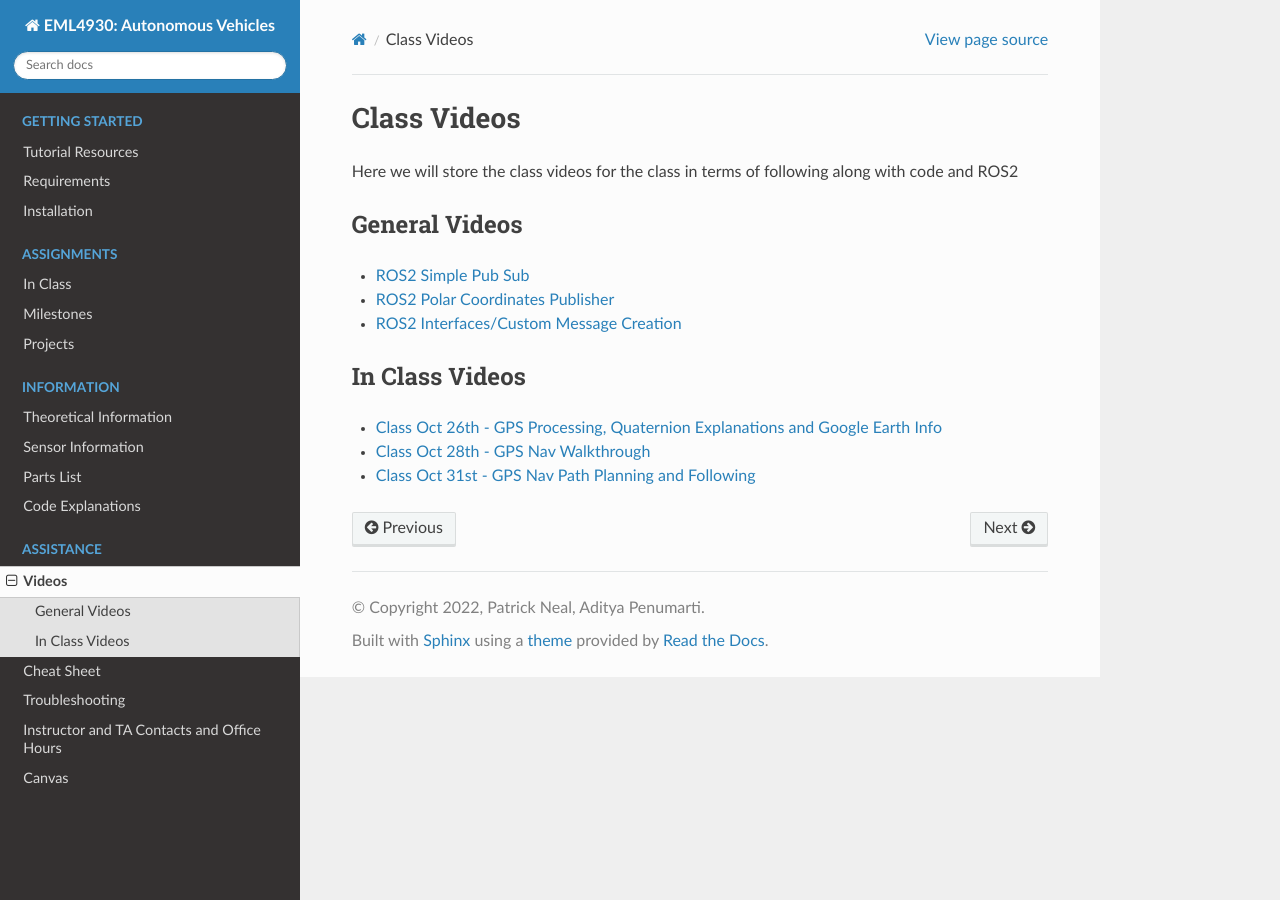
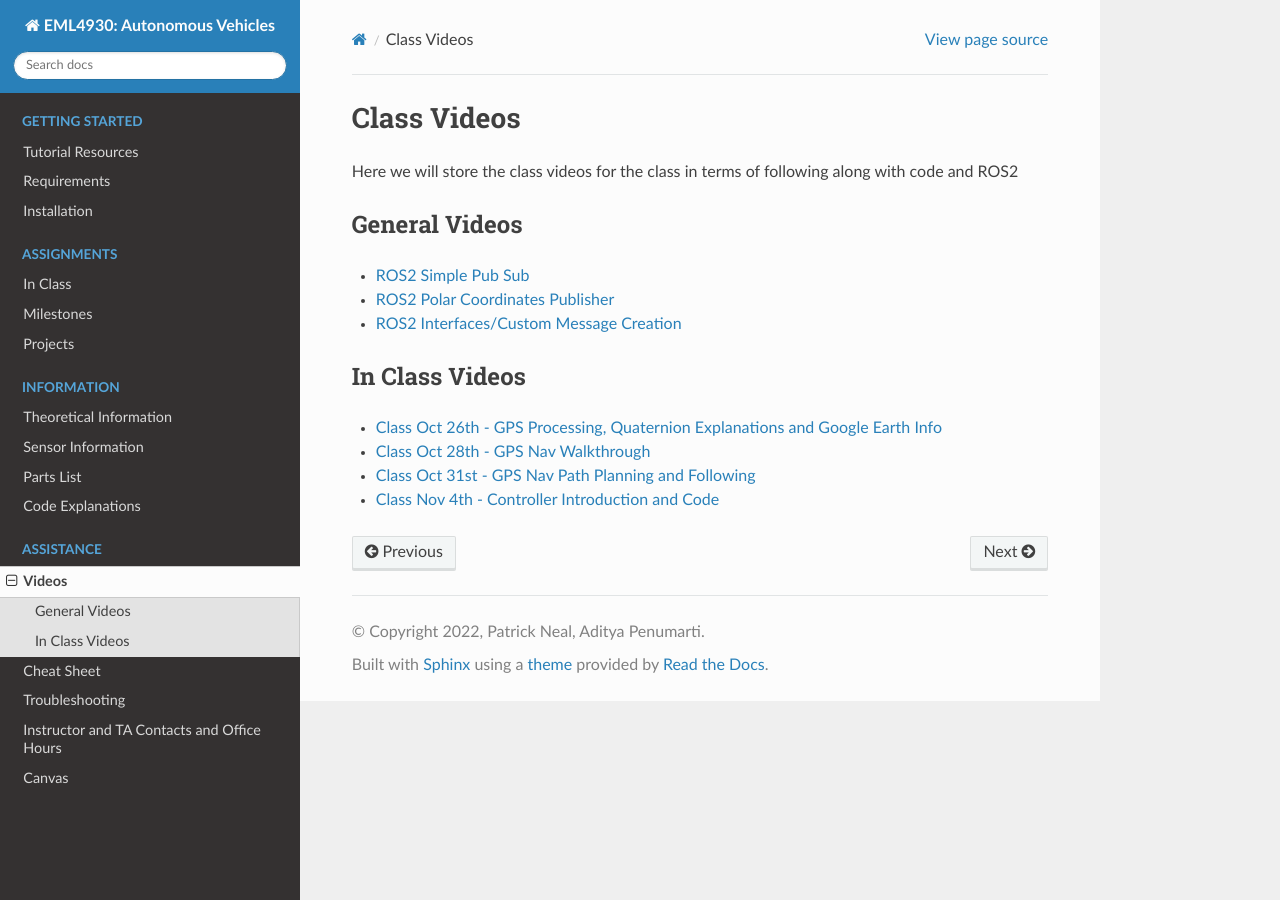
Before and after one commit to av-mae-uf/av1tenth-docs, a Sphinx documentation site: the page built from docs/assistance/videos.rst, in a window 1280 px wide. Built offline with Sphinx 7.4.7 and the Read the Docs theme 2.0.0, drawn with Linux system fonts in a browser that asks for light colours.

Commit message:
Adding video

```diff
--- a/docs/assistance/videos.rst
+++ b/docs/assistance/videos.rst
@@ -18,3 +18,4 @@ In Class Videos
 * `Class Oct 26th - GPS Processing, Quaternion Explanations and Google Earth Info <http://www.ccrane3.com/eml4930AV/videos/221026_eml4930.mp4>`_
 * `Class Oct 28th - GPS Nav Walkthrough <http://www.ccrane3.com/eml4930AV/videos/221028_eml4930.mp4>`_
 * `Class Oct 31st - GPS Nav Path Planning and Following <http://www.ccrane3.com/eml4930AV/videos/221031_eml4930.mp4>`_
+* `Class Nov 4th - Controller Introduction and Code <http://www.ccrane3.com/eml4930AV/videos/221104_eml4930.mp4>`_
```
